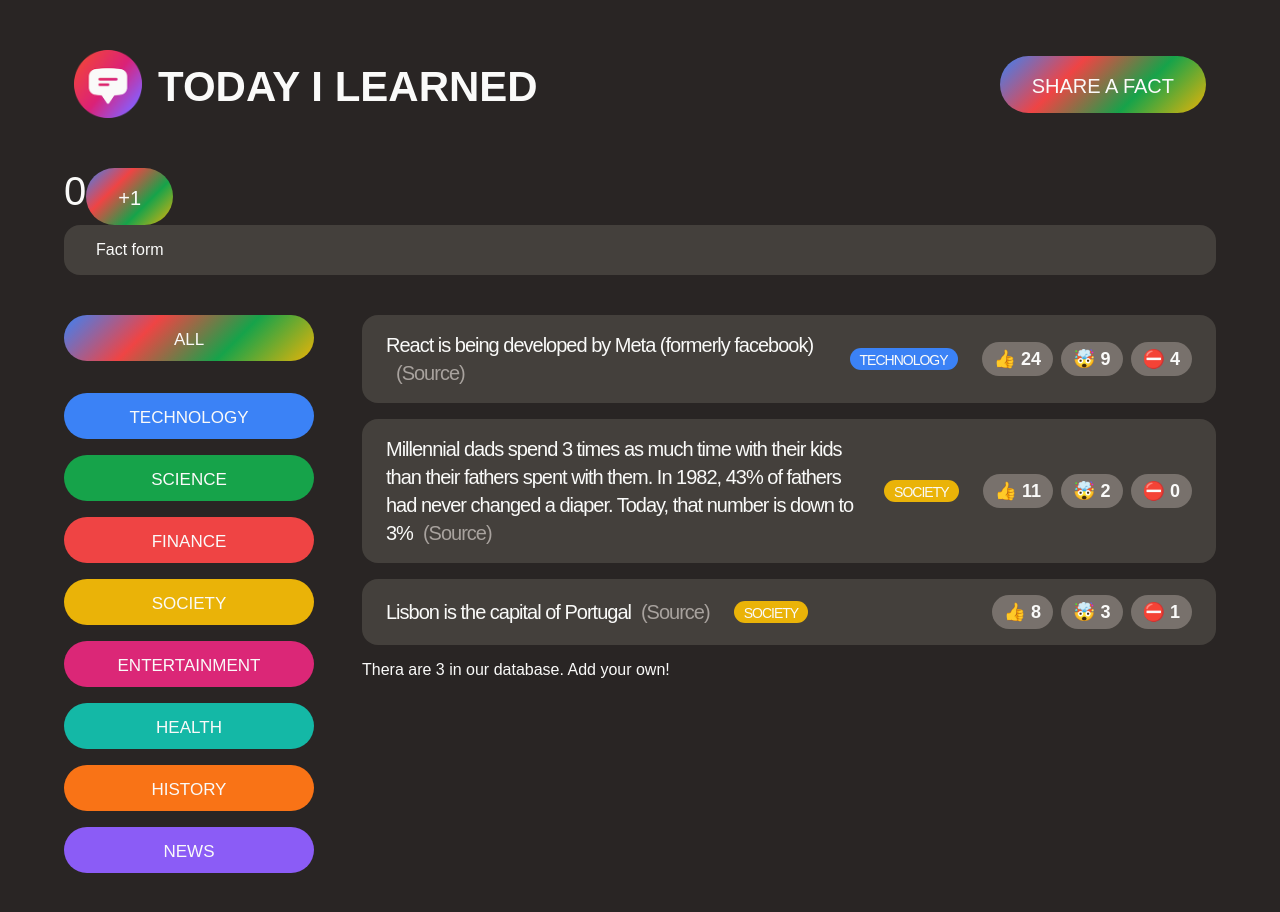
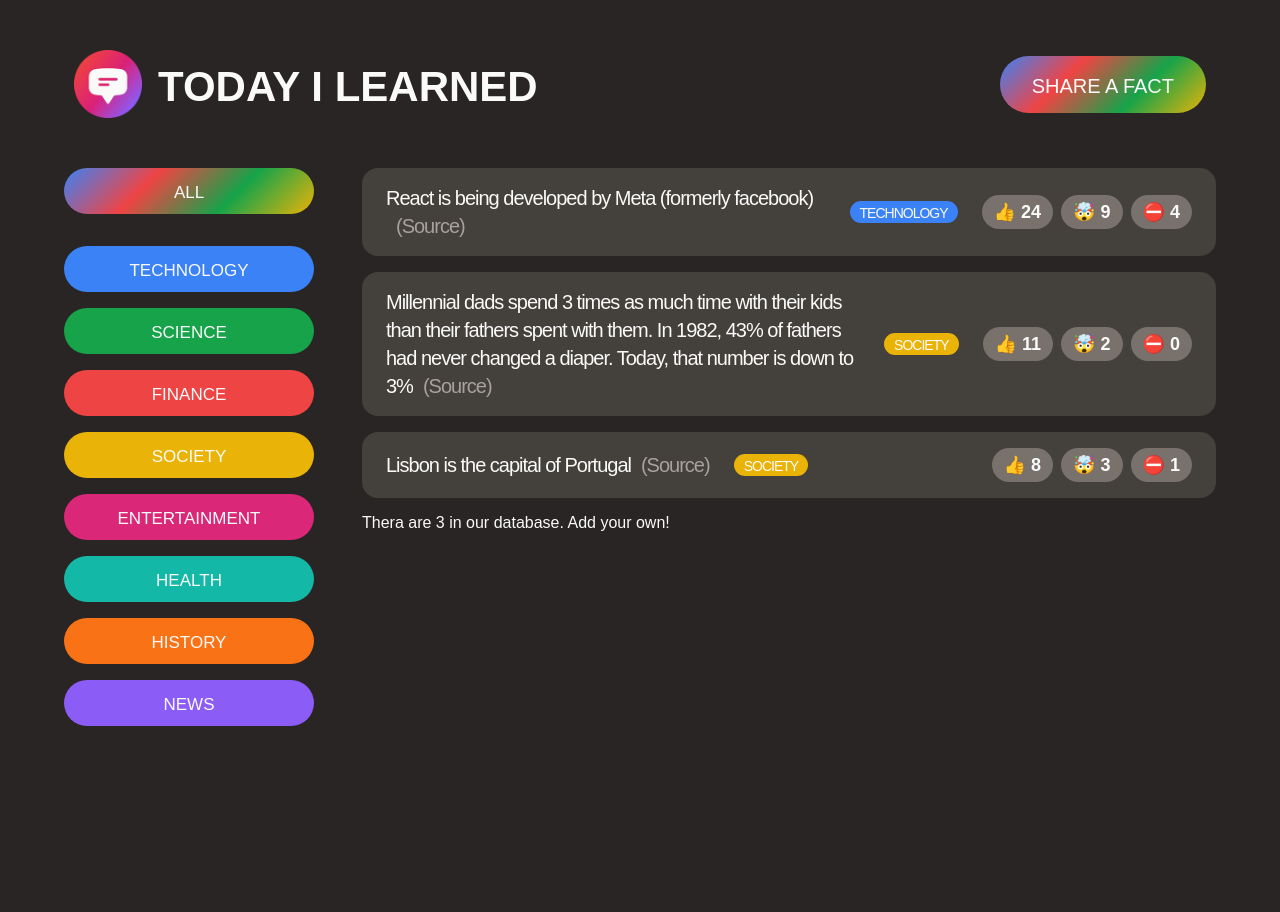
Before and after one commit to petedevel/Jonas-CrashWeb-React1, a React (Create React App) app: page / in a window 1280 px wide. Shown: the top 912 px of the page. After the commit the page ends 800 px from the top, so only its background shows below. Built offline with nearby package versions, Linux system fonts and the light colour scheme; a web font is replaced by a local one.

Commit message:
S6-57-end; Displaying and hiding the Form the React Way

```diff
--- a/src/App.js
+++ b/src/App.js
@@ -51,7 +51,7 @@ function Counter(){
     //btn.addEventListener('click', function()...)
     //V React přidáme událost onClick=....
 
-    /* jen pokus jak to funguje - useState je 2.prvkové pole - hodnota, funkce
+    /* jen pokus jak to funguje - useState je 2.prvkové pole - hodnota, volání funkce
     const x = useState(0);
     console.log(x);*/
 
@@ -67,22 +67,28 @@ function Counter(){
 }
 
 function App(){
+    // Define State variable
+    const [showForm, setShowForm] = useState(false);
+
     const appTitle = "Today I Learned"
 
     return (
         <>
-        {/* HEADER */}
+            {/* HEADER */}
             <header className="header">
                 <div className="logo">
                     <img src="logo.png" height="68" width="68" alt="Today I Learned Logo" />
                     <h1>{appTitle}</h1>
                 </div>
-
-                <button className="btn btn-large btn-open">Share a fact</button>
+                {/* 3. Update State variable */}
+                {/* <button className="btn btn-large btn-open" onClick={()=>setShowForm(!showForm)}> */}
+                <button className="btn btn-large btn-open" onClick={()=>setShowForm((show)=>!show)}>
+                    Share a fact
+                </button>
             </header>
-
-            <Counter />
-            <NewFactForm />
+            {/* 2. Used State variable */}
+            {/* <Counter /> */}
+            {showForm? <NewFactForm /> : null}
 
             <main className="main">
                 <CategoryFilter />
```
Also changed, not shown: dotazy.txt (added).
